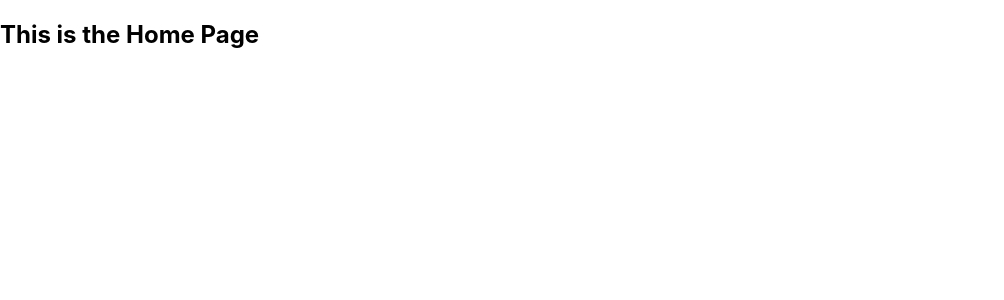
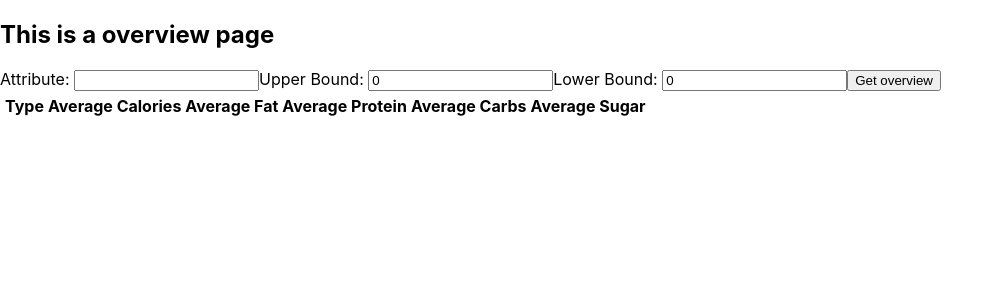
Before and after one commit to bqzhao11/Food-Recipe-Analyzer, a React (Create React App) app: page /overview in a window 1280 px wide. Shown: the top 300 px of the page, without its empty margins (0-1004 px from the left). Built offline with nearby package versions, Linux system fonts and the light colour scheme.

Commit message:
finished advanced query

```diff
--- a/src/App.js
+++ b/src/App.js
@@ -6,7 +6,8 @@ import Login from "./components/login";
 import NewRecipe from "./components/new_recipe";
 import NewUserPage from "./components/new_user_page";
 import NewFoodPage from "./components/new_food_page";
-import UpdatePassword from "./components/update_password"
+import UpdatePassword from "./components/update_password";
+import FoodDrinkOverview from "./components/food_drink_overview";
 import './App.css';
 
 function App() {
@@ -22,6 +23,7 @@ function App() {
                     <Route path="/new-recipe" component={NewRecipe} />
                     <Route path="/new-food" component={NewFoodPage} />
                     <Route path="/update-password" component={UpdatePassword} />
+                    <Route path="/overview" component={FoodDrinkOverview} />
                     <Route path="/" component={Home} />
                 </Switch>
             </div>
--- /dev/null
+++ b/src/components/food_drink_overview.jsx
@@ -0,0 +1,90 @@
+import React, { useEffect, useState} from "react";
+import axios from "axios";
+
+function FoodDrinkOverview() {
+    const [attributeName, setAttributeName] = useState('');
+    const [upperBound, setUpperBound] = useState(0);
+    const [lowerBound, setLowerBound] = useState(0);
+    const [overviewResults, setOverviewResults] = useState([]);
+
+    const handleSubmit = e => {
+        e.preventDefault();
+        var temp = attributeName.toLowerCase()
+        if (temp !== "calories"
+         && temp !== "fat"
+         && temp !== "protein"
+         && temp !== "carbs"
+         && temp !== "sugar") {
+            alert("Please enter a valid attribute")
+        }
+
+        const req = {
+            attributeName: attributeName,
+            upperBound: upperBound,
+            lowerBound: lowerBound
+        }
+
+        axios.get(`/overview/${attributeName}/${upperBound}/${lowerBound}`)
+             .then(res => {
+                 if(res.data.success) {
+                     setOverviewResults(res.data.response)
+                 }
+             })
+             .catch(err => {
+                 console.log(err)
+             })
+    }
+
+    return (
+        <div>
+            <h2>This is a overview page</h2>
+            <form onSubmit={handleSubmit}>
+                <label>
+                    Attribute: <input type='text'
+                                      value={attributeName}
+                                      onChange={e => setAttributeName(e.target.value)} />
+                </label>
+                <label>
+                    Upper Bound: <input type='text'
+                                        value={upperBound}
+                                        onChange={e => setUpperBound(e.target.value)} />
+                </label>
+                <label>
+                    Lower Bound: <input type='text'
+                                        value={lowerBound}
+                                        onChange={e => setLowerBound(e.target.value)} />
+                </label>
+                <input type='submit' value='Get overview' />
+            </form>
+
+            <table>
+                <thread>
+                    <tr>
+                        <th>Type</th>
+                        <th>Average Calories</th>
+                        <th>Average Fat</th>
+                        <th>Average Protein</th>
+                        <th>Average Carbs</th>
+                        <th>Average Sugar</th>
+                    </tr>
+                </thread>
+                <tbody>
+                    {
+                        overviewResults.map(item =>(
+                            <tr key={item._name}>
+                                <td>{item._name}</td>
+                                <td>{item.avgCalories}</td>
+                                <td>{item.avgFat}</td>
+                                <td>{item.avgProtein}</td>
+                                <td>{item.avgCarbs}</td>
+                                <td>{item.avgSugar}</td>
+                            </tr>
+                        ))
+                    }
+                </tbody>
+            </table>
+        </div>
+    )
+}
+
+export default FoodDrinkOverview;
```
Also changed, not shown: 2 other files (tests, documents, lock files or other folders).
